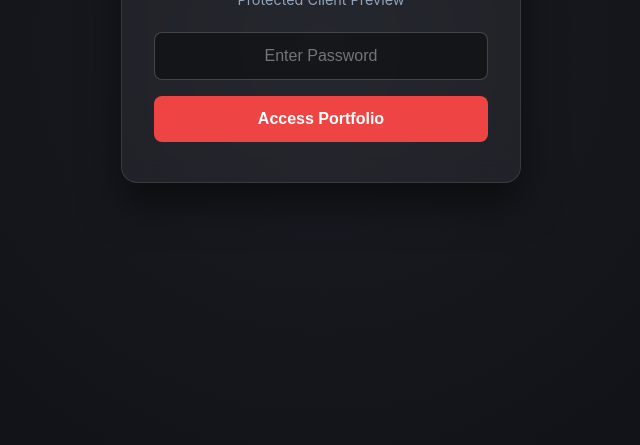
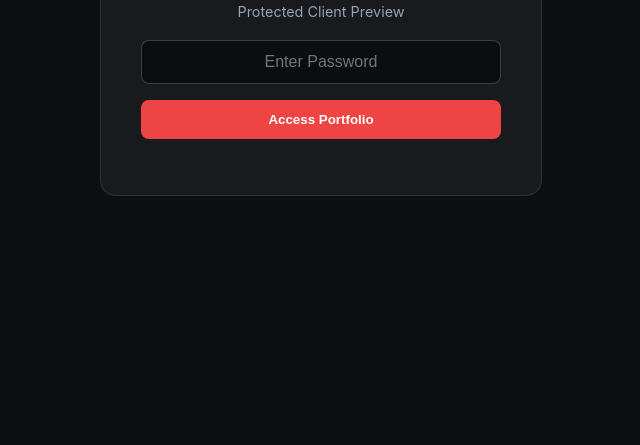
Before and after one commit to mamashdaniela/casestudy2, a plain HTML site: page index.html in a window 1280 px wide. Shown: the part 355-800 px from the top of the page, without its empty margins (319-959 px from the left). Drawn offline with Linux system fonts and the light colour scheme.

Commit message:
Update title and modify password input handling

```diff
--- a/index.html
+++ b/index.html
@@ -11,153 +11,43 @@
 <head>
   <meta charset="UTF-8">
   <meta name="viewport" content="width=device-width, initial-scale=1.0">
-  <title>RuTea S Noy — Portfolio Preview</title>
+  <title>RuTea S Noy — Protected Preview</title>
   <style>
-    * {
-      box-sizing: border-box;
-      margin: 0;
-      padding: 0;
+    body, html {
+      margin: 0; padding: 0; width: 100%; height: 100%;
+      font-family: -apple-system, BlinkMacSystemFont, "Segoe UI", Roboto, sans-serif;
+      background: #0d0e12; color: #fff; display: flex; align-items: center; justify-content: center;
     }
-    body, html {
-      width: 100%;
-      height: 100%;
-      font-family: -apple-system, BlinkMacSystemFont, "Segoe UI", Roboto, Helvetica, Arial, sans-serif;
-      background-color: #0d0e12;
-      color: #ffffff;
-      overflow: hidden;
+    .card {
+      background: rgba(255, 255, 255, 0.05); border: 1px solid rgba(255, 255, 255, 0.1);
+      border-radius: 16px; padding: 40px; max-width: 360px; width: 100%; text-align: center;
     }
-
-    /* Fullscreen iFrame container for Notion */
-    #notion-container {
-      width: 100%;
-      height: 100%;
-      display: none; /* Hidden until unlocked */
-    }
-
-    iframe {
-      width: 100%;
-      height: 100%;
-      border: none;
-    }
-
-    /* Password Gate Overlay */
-    #gate-overlay {
-      position: fixed;
-      inset: 0;
-      background: radial-gradient(circle at center, #1a1c23 0%, #0d0e12 100%);
-      display: flex;
-      flex-direction: column;
-      align-items: center;
-      justify-content: center;
-      z-index: 9999;
-      padding: 20px;
-    }
-
-    .card {
-      background: rgba(255, 255, 255, 0.05);
-      backdrop-filter: blur(12px);
-      border: 1px solid rgba(255, 255, 255, 0.1);
-      border-radius: 16px;
-      padding: 40px 32px;
-      max-width: 400px;
-      width: 100%;
-      text-align: center;
-      box-shadow: 0 20px 40px rgba(0,0,0,0.5);
-    }
-
-    h1 {
-      font-size: 1.8rem;
-      margin-bottom: 8px;
-      color: #e2e8f0;
-      letter-spacing: -0.5px;
-    }
-
-    p {
-      font-size: 0.9rem;
-      color: #94a3b8;
-      margin-bottom: 24px;
-    }
-
-    input {
-      width: 100%;
-      padding: 14px 16px;
-      border-radius: 8px;
-      border: 1px solid rgba(255, 255, 255, 0.2);
-      background: rgba(0, 0, 0, 0.4);
-      color: #fff;
-      font-size: 1rem;
-      text-align: center;
-      margin-bottom: 16px;
-      outline: none;
-      transition: all 0.2s ease;
-    }
-
-    input:focus {
-      border-color: #ef4444;
-      box-shadow: 0 0 0 2px rgba(239, 68, 68, 0.2);
-    }
-
-    button {
-      width: 100%;
-      padding: 14px;
-      border-radius: 8px;
-      border: none;
-      background: #ef4444;
-      color: white;
-      font-weight: 600;
-      font-size: 1rem;
-      cursor: pointer;
-      transition: background 0.2s ease;
-    }
-
-    button:hover {
-      background: #dc2626;
-    }
-
-    .error {
-      color: #f87171;
-      font-size: 0.85rem;
-      margin-top: 12px;
-      display: none;
-    }
+    input { width: 100%; padding: 12px; margin-bottom: 16px; border-radius: 8px; border: 1px solid rgba(255,255,255,0.2); background: rgba(0,0,0,0.5); color: #fff; text-align: center; font-size: 1rem; }
+    button { width: 100%; padding: 12px; border-radius: 8px; border: none; background: #ef4444; color: #fff; font-weight: 600; cursor: pointer; }
+    .error { color: #f87171; font-size: 0.85rem; margin-top: 10px; display: none; }
   </style>
 </head>
 <body>
-
-  <!-- Lock Screen Overlay -->
-  <div id="gate-overlay">
-    <div class="card">
-      <h1>RuTea S Noy</h1>
-      <p>Protected Client Preview</p>
-      <form onsubmit="unlockSite(event)">
-        <input type="password" id="passcode" placeholder="Enter Password" required />
-        <button type="submit">Access Portfolio</button>
-      </form>
-      <div id="error-msg" class="error">Incorrect password. Please try again.</div>
-    </div>
-  </div>
-
-  <!-- Notion Site Embed -->
-  <div id="notion-container">
-    <!-- PASTE YOUR NOTION PUBLIC WEB LINK IN THE SRC BELOW -->
-    <iframe id="notion-frame" src="https://drodspace.notion.site/RuTea-S-Noy-40477670936f80e58587c6f95f28f00b?source=copy_link"></iframe>
+  <div class="card">
+    <h2>RuTea S Noy</h2>
+    <p style="color: #94a3b8; font-size: 0.9rem; margin-bottom: 20px;">Protected Client Preview</p>
+    <form onsubmit="checkPassword(event)">
+      <input type="password" id="pwd" placeholder="Enter Password" required />
+      <button type="submit">Access Portfolio</button>
+    </form>
+    <div id="err" class="error">Incorrect password.</div>
   </div>
 
   <script>
-    // Set your desired password here
-    const PASSCODE = "art2026";
+    const CORRECT_PASSWORD = "art2026"; // Change to your password
+    const NOTION_URL = "https://drodspace.notion.site/RuTea-S-Noy-40477670936f80e58587c6f95f28f00b?source=copy_link"; // Paste your published Notion link
 
-    function unlockSite(e) {
+    function checkPassword(e) {
       e.preventDefault();
-      const input = document.getElementById('passcode').value;
-      const errorMsg = document.getElementById('error-msg');
-
-      if (input === PASSCODE) {
-        // Hide gate and show iframe
-        document.getElementById('gate-overlay').style.display = 'none';
-        document.getElementById('notion-container').style.display = 'block';
+      if(document.getElementById('pwd').value === CORRECT_PASSWORD) {
+        window.location.href = NOTION_URL; // Redirects smoothly to Notion
       } else {
-        errorMsg.style.display = 'block';
+        document.getElementById('err').style.display = 'block';
       }
     }
   </script>
```
